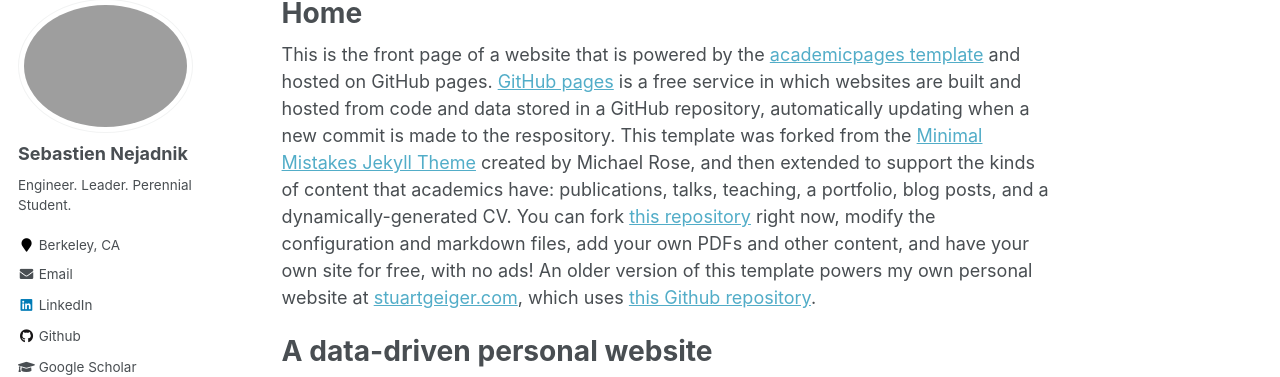
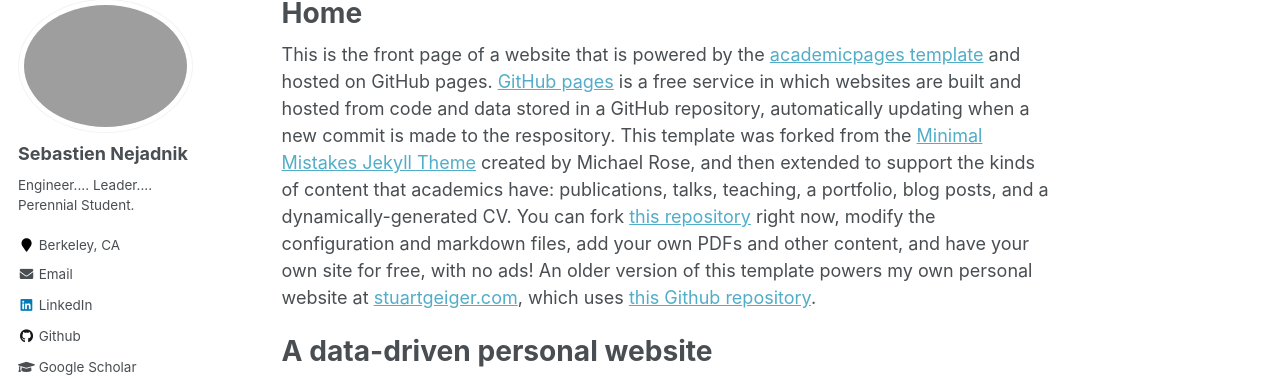
Before and after one commit to snejadnik/snejadnik.github.io, a Jekyll site: the page built from _pages/about.md, in a window 1280 px wide. Shown: the part 119-496 px from the top of the page. Built offline with Jekyll 4.4.1, drawn with Linux system fonts in a browser that asks for light colours.

```diff
--- a/_config.yml
+++ b/_config.yml
@@ -82,10 +82,9 @@ analytics:
 author:
   name             : "Sebastien Nejadnik"
   avatar           : "profile_new.png"
-  bio              :
-    - 'Engineer.
-    Leader.
-    Perennial Student.'
+  bio              : "Engineer....
+                      Leader....
+                      Perennial Student."
   location         : "Berkeley, CA"
   employer         :
   pubmed           : #"https://www.ncbi.nlm.nih.gov/pubmed/?term=john+snow"
```
